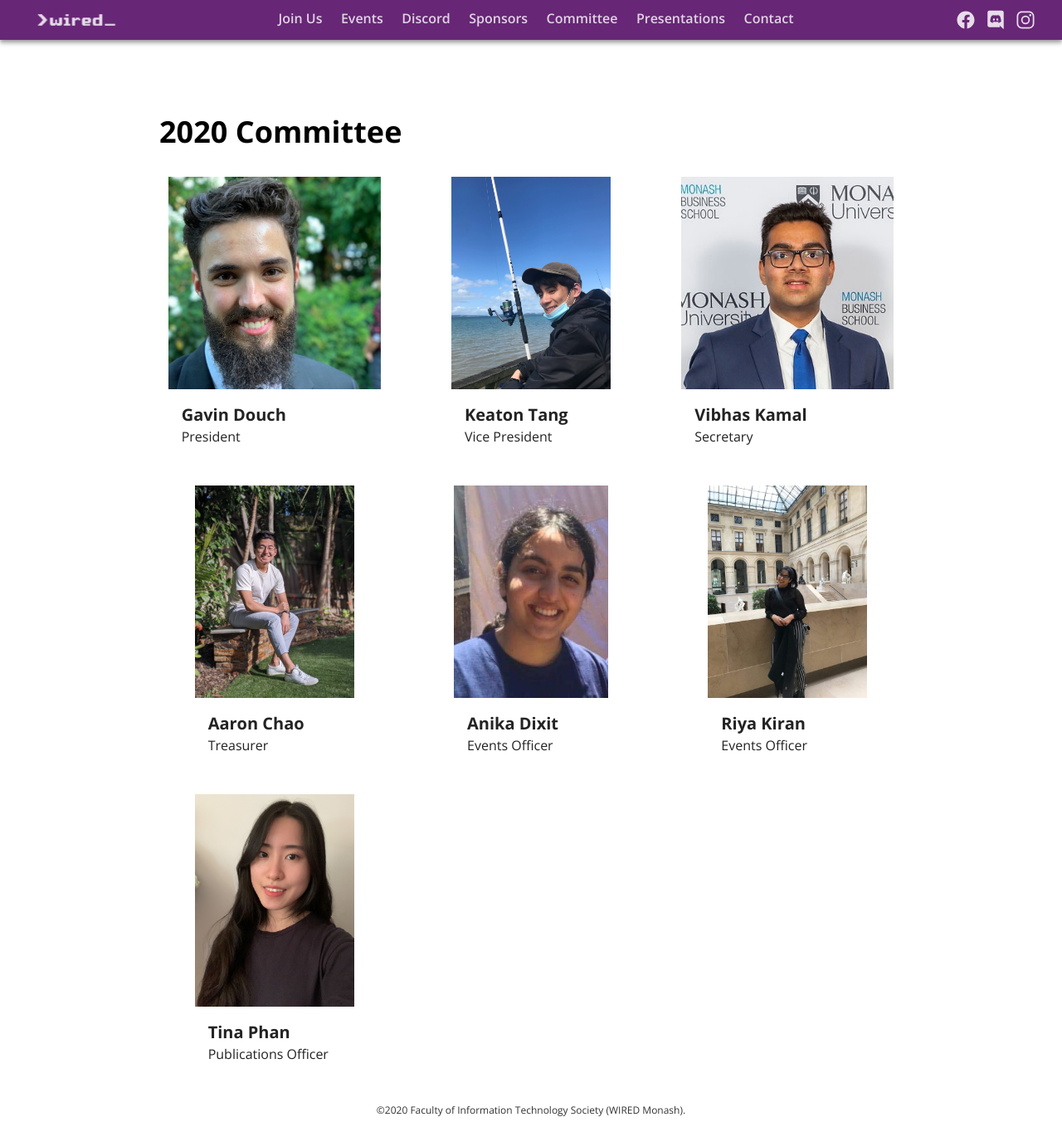
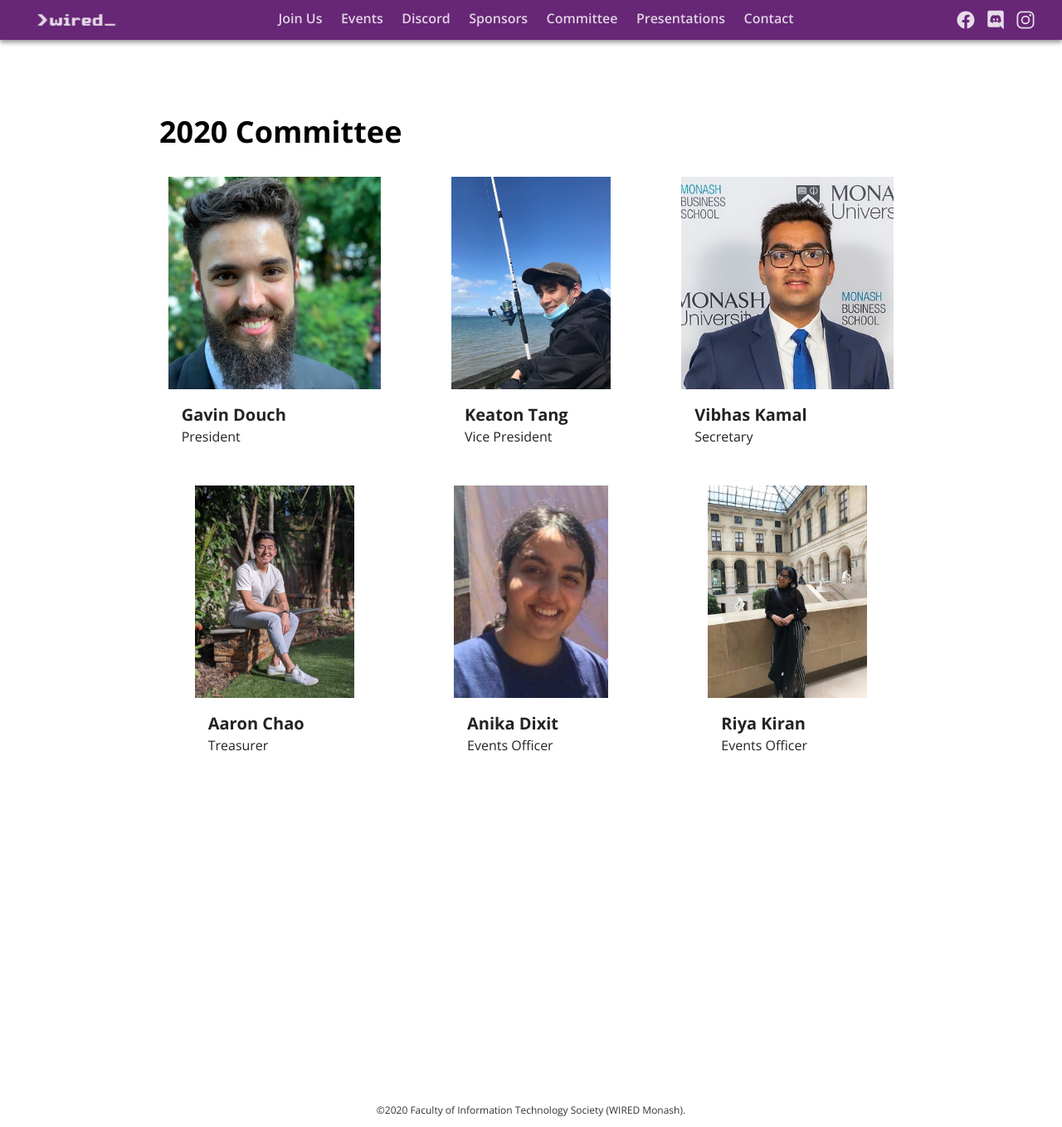
Before and after one commit to wiredmonash/website, a Jekyll site: the page built from committee.html, in a window 1280 px wide and 1358 px high. Shown: the whole window at 83% size. Built offline with Jekyll 4.4.1, drawn with Linux system fonts in a browser that asks for light colours.

Commit message:
Removing the publications officer from the committee page

```diff
--- a/committee.html
+++ b/committee.html
@@ -29,10 +29,6 @@ committee:
   name: Riya Kiran
   title: Events Officer
   image: Riya_Kiran.jpg
--
-  name: Tina Phan
-  title: Publications Officer
-  image: Tina_Phan.jpg
 ---
 <h2>2020 Committee</h2>
 
```
